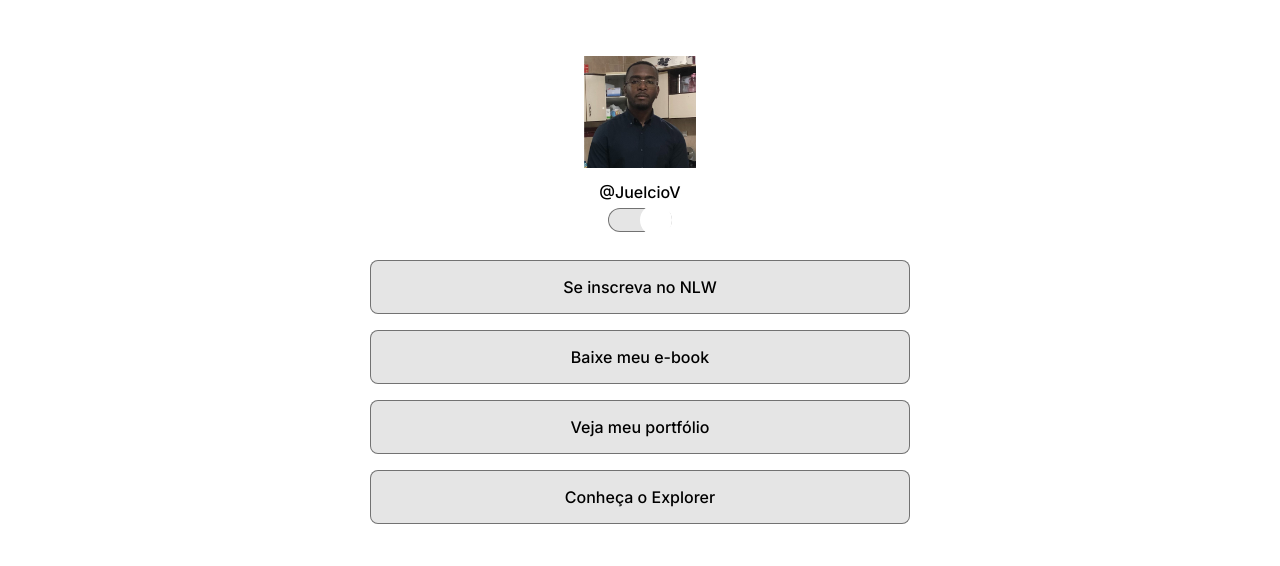
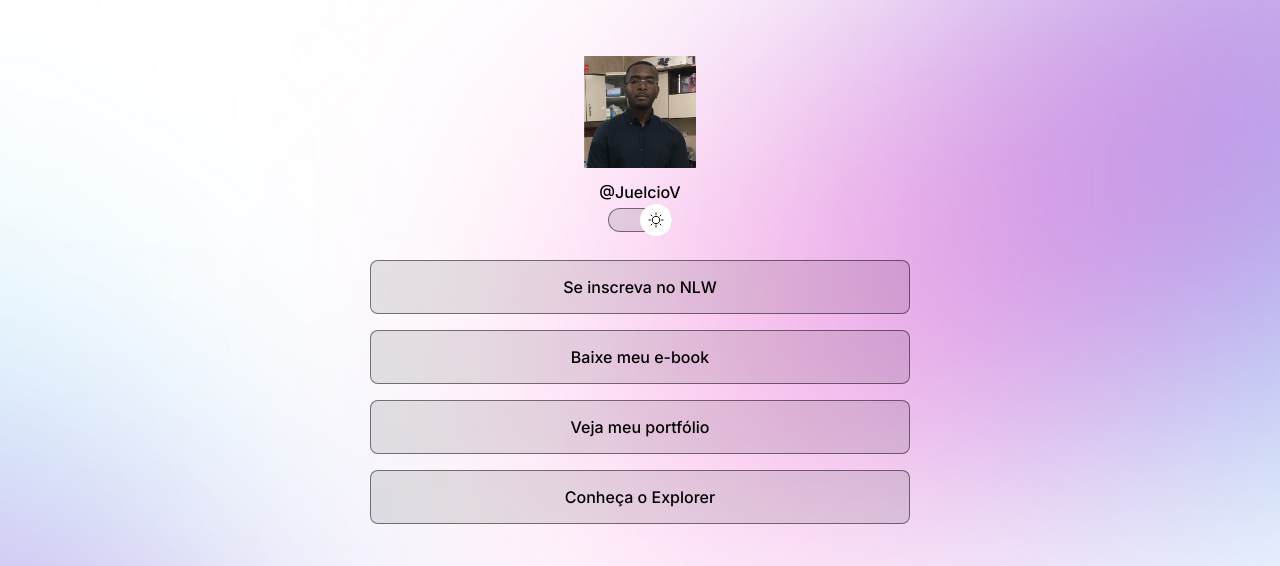
Before and after one commit to JuelcioV/projeto, a plain HTML site: page index.html in a window 1280 px wide. Shown: the top 566 px of the page. Drawn offline with nearby package versions, Linux system fonts and the light colour scheme; the site is published under a folder, as on GitHub Pages, so addresses that start at the root find nothing.

Commit message:
update css

```diff
--- a/CSS/style.css
+++ b/CSS/style.css
@@ -5,20 +5,20 @@
 }
 :root{
     --text-color: white;
-    --bg-url: url(/assets/bg-mobile.jpg );
+    --bg-url: url(../assets/bg-mobile.jpg );
     --stroke-color: rgba(255, 255, 255, 0.5);
     --surface-color: rgba(255, 255, 255, 0.2);
     --surface-color-hover: rgba(0, 0, 0, 0.5);
     --highlight-color: rgba(0, 0, 0, 0.2);
-    --switch-bg-url:url(/assets/moon-stars.svg);
+    --switch-bg-url:url(../assets/moon-stars.svg);
 }
 .light{
     --text-color: black;
-    --bg-url: url(/assets/bg-mobile-light.jpg );
+    --bg-url: url(../assets/bg-mobile-light.jpg );
     --stroke-color: rgba(0, 0, 0, 0.5);
     --surface-color: rgba(0, 0, 0, 0.1);
     --surface-color-hover: rgba(0, 0, 0, 0.02);
-    --switch-bg-url:url(/assets/sun.svg);
+    --switch-bg-url:url(../assets/sun.svg);
 }
 body{
     background: var(--bg-url) no-repeat top center/cover;
@@ -137,11 +137,11 @@ footer{
 /* MediaQueries */
 @media (min-width: 700px){
     :root{
-        --bg-url: url(/assets/bg-desktop.jpg);
+        --bg-url: url(../assets/bg-desktop.jpg);
 
     }
     .light{
-        --bg-url: url(/assets/bg-desktop-light.jpg);
+        --bg-url: url(../assets/bg-desktop-light.jpg);
 
     }
 }
```
